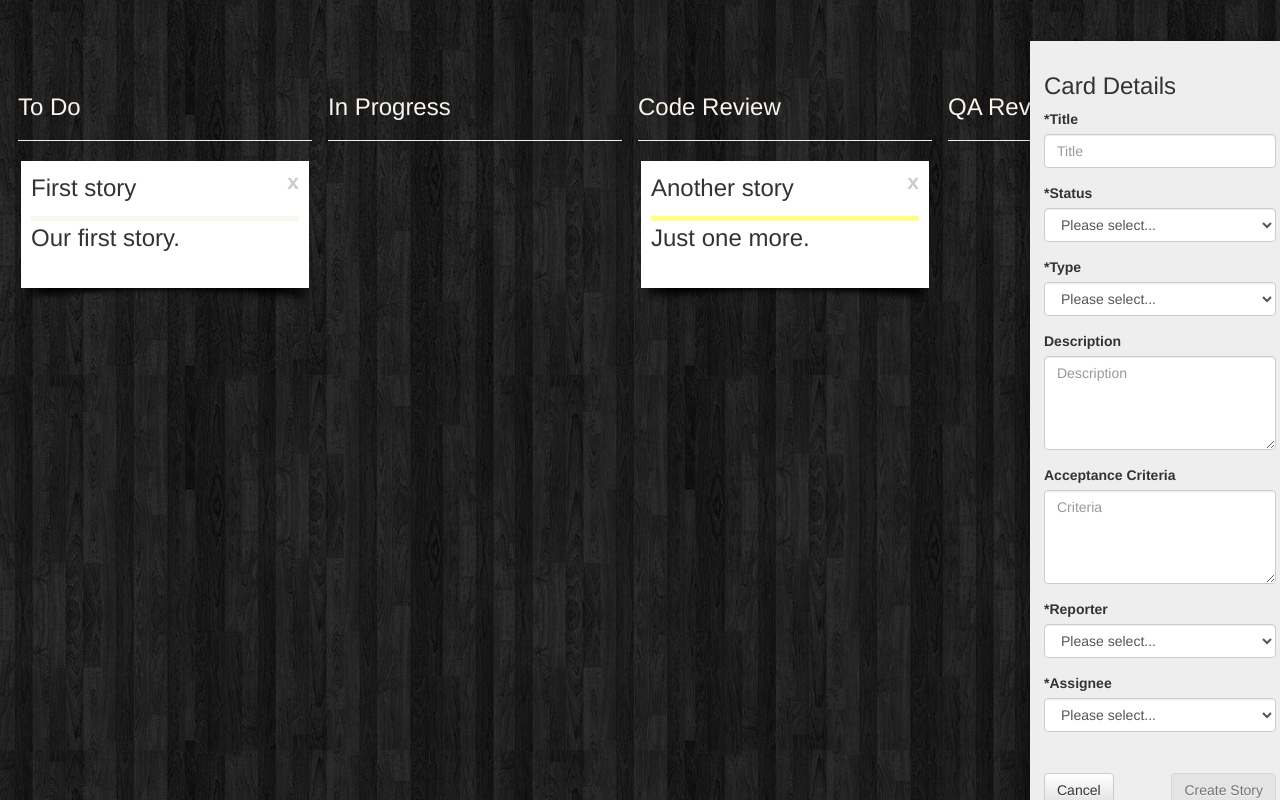
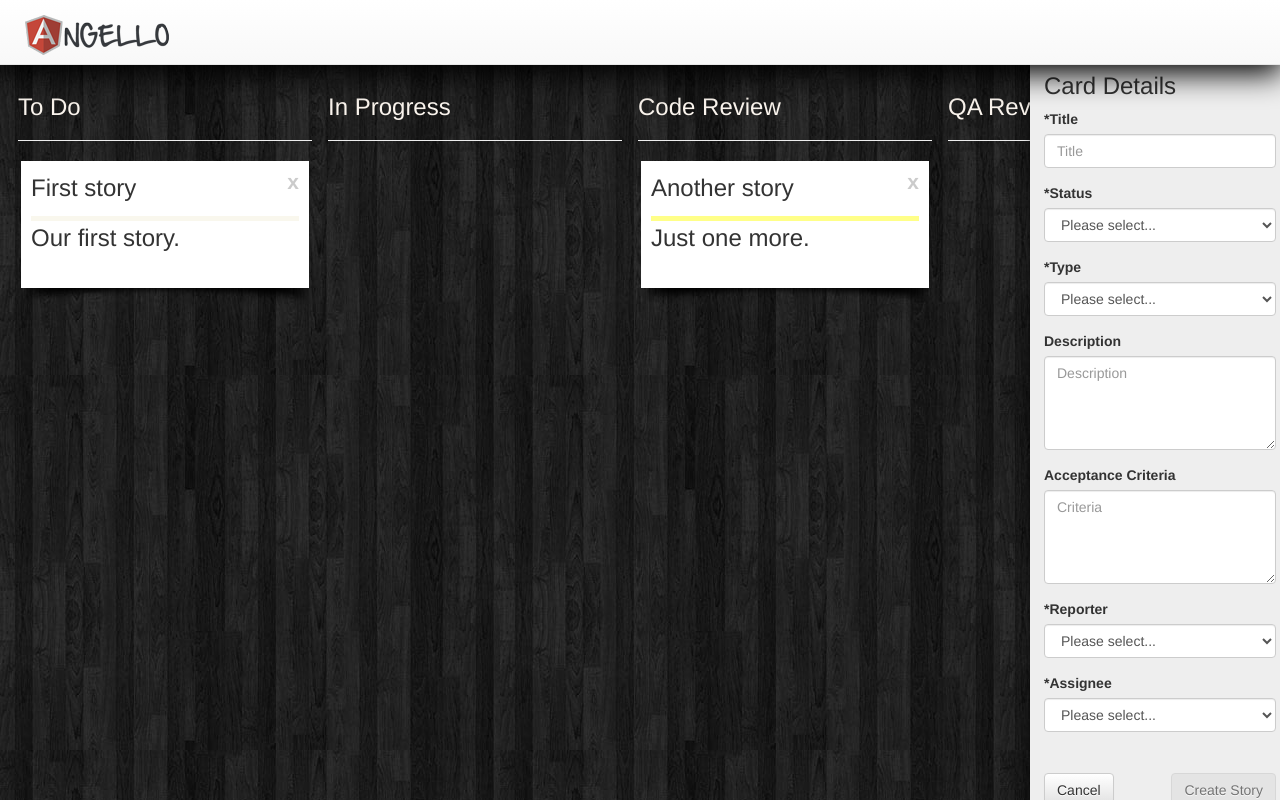
Before and after one commit to Mr-DeWitt/Angello-Own, a plain HTML site: page index.html in a window 1280 px wide. Drawn offline with nearby package versions, Linux system fonts and the light colour scheme.

Commit message:
Logo included.

```diff
--- a/index.html
+++ b/index.html
@@ -12,6 +12,14 @@
 </head>
 <body>
 
+<div class="navbar navbar-fixed-top navbar-default">
+    <div class="navbar-header pull-left">
+        <a class="logo navbar-brand" href="#/">
+            <img src="assets/img/angello.png"/>
+        </a>
+    </div>
+</div>
+
 <div data-ng-view=""></div>
 
 <script src="vendor/head.load.min.js"></script>
```
